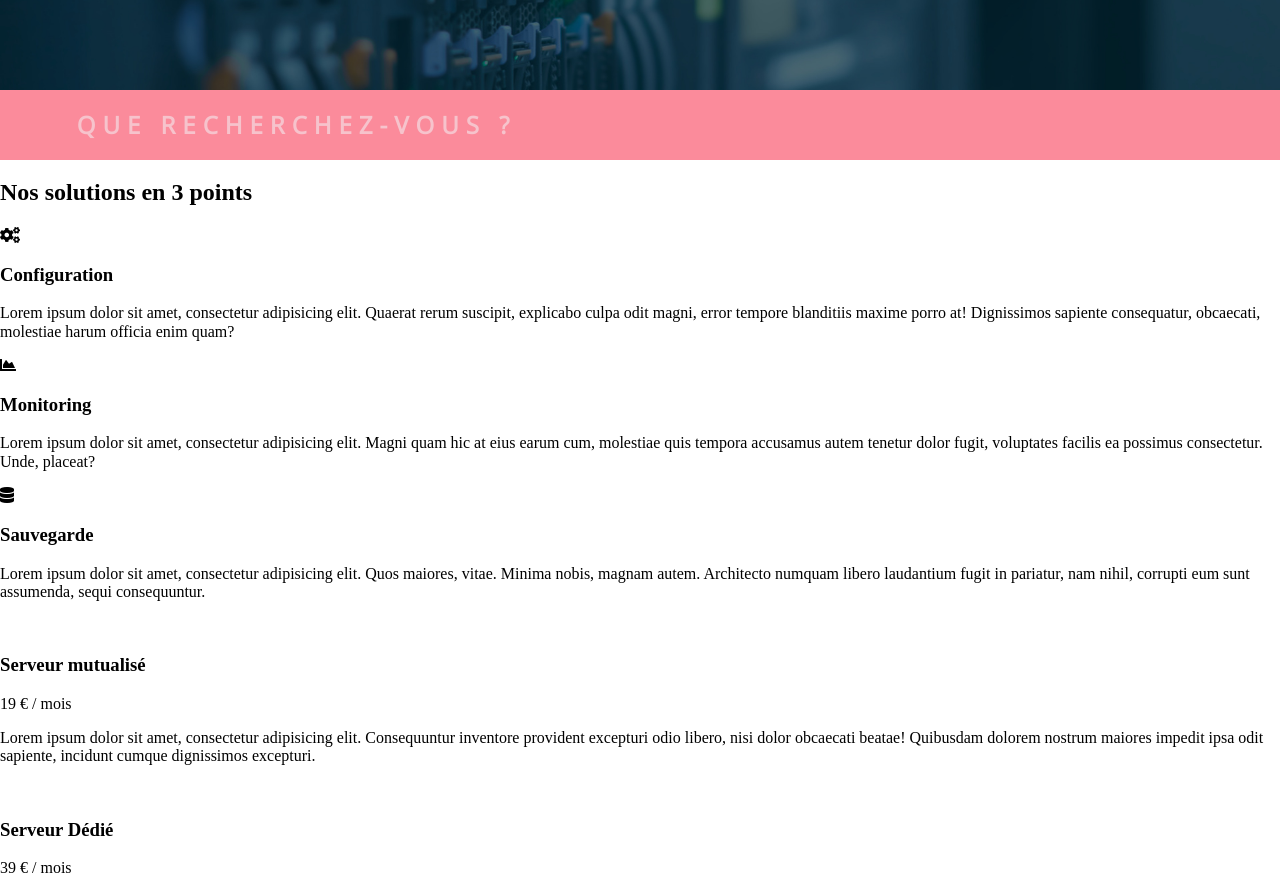
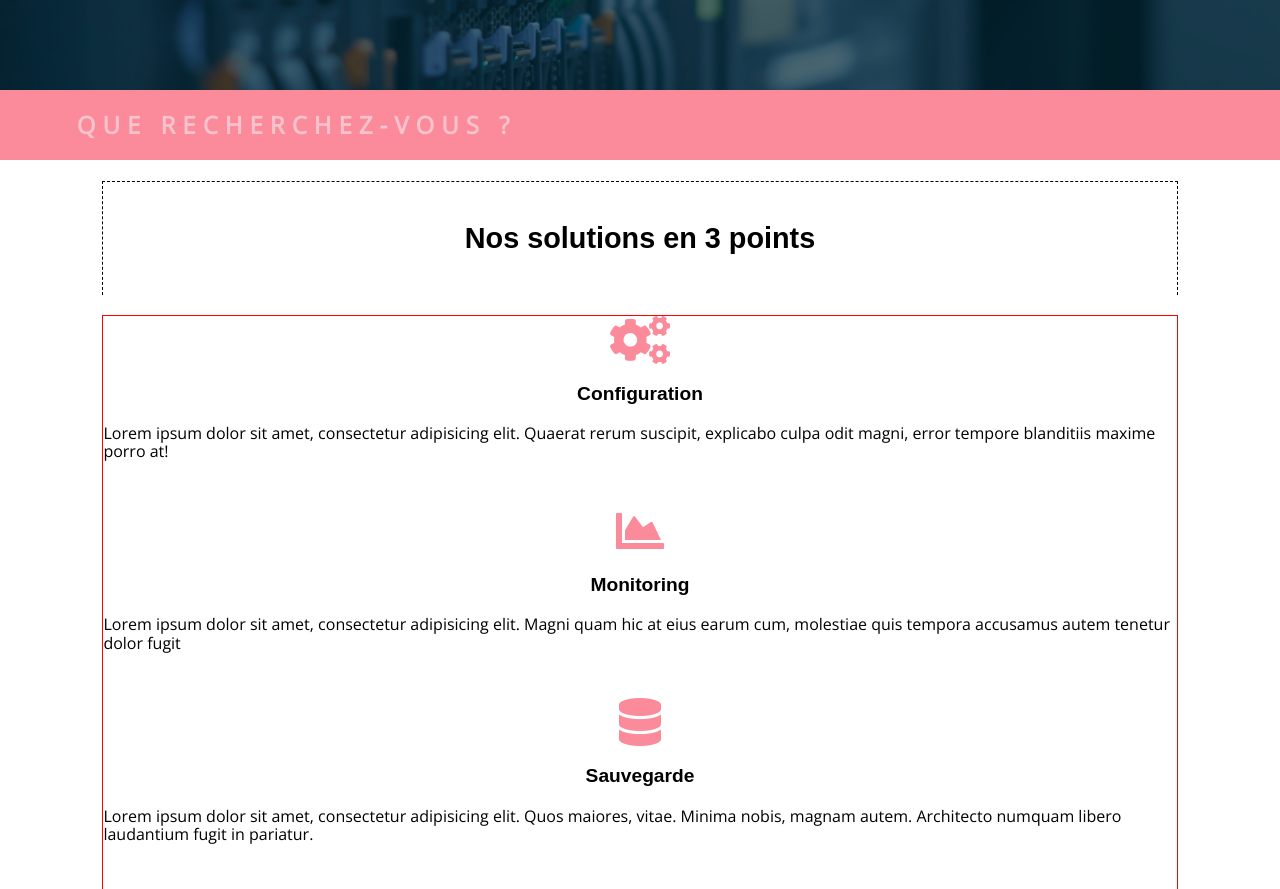
Before and after one commit to Moandh81/mind_geek, a plain HTML site: page index.html in a window 1280 px wide. Shown: the part 851-1740 px from the top of the page. Drawn offline with nearby package versions, Linux system fonts and the light colour scheme; a web font is replaced by a local one.

Commit message:
style section solutions

```diff
--- a/index.html
+++ b/index.html
@@ -62,28 +62,28 @@
 		<div class="container">
 
 			<article>
-				<i class="fas fa-cogs"></i>
+				<i class="fas fa-cogs fa-3x"></i>
 				<br>
 				<h3>Configuration</h3>
-				<p>Lorem ipsum dolor sit amet, consectetur adipisicing elit. Quaerat rerum suscipit, explicabo culpa odit magni, error tempore blanditiis maxime porro at! Dignissimos sapiente consequatur, obcaecati, molestiae harum officia enim quam?</p>
+				<p>Lorem ipsum dolor sit amet, consectetur adipisicing elit. Quaerat rerum suscipit, explicabo culpa odit magni, error tempore blanditiis maxime porro at!</p>
 			</article>
 
 
 
 			<article>
-				<i class="fas fa-chart-area"></i>
+				<i class="fas fa-chart-area fa-3x"></i>
 				<br>
 				<h3>Monitoring</h3>
-				<p>Lorem ipsum dolor sit amet, consectetur adipisicing elit. Magni quam hic at eius earum cum, molestiae quis tempora accusamus autem tenetur dolor fugit, voluptates facilis ea possimus consectetur. Unde, placeat?</p>
+				<p>Lorem ipsum dolor sit amet, consectetur adipisicing elit. Magni quam hic at eius earum cum, molestiae quis tempora accusamus autem tenetur dolor fugit</p>
 			</article>
 
 
 
 			<article>
-				<i class="fas fa-database"></i>
+				<i class="fas fa-database fa-3x"></i>
 				<br>
 				<h3>Sauvegarde</h3>
-				<p>Lorem ipsum dolor sit amet, consectetur adipisicing elit. Quos maiores, vitae. Minima nobis, magnam autem. Architecto numquam libero laudantium fugit in pariatur, nam nihil, corrupti eum sunt assumenda, sequi consequuntur.</p>
+				<p>Lorem ipsum dolor sit amet, consectetur adipisicing elit. Quos maiores, vitae. Minima nobis, magnam autem. Architecto numquam libero laudantium fugit in pariatur.</p>
 			</article>
 
 		</div>
--- a/style.css
+++ b/style.css
@@ -122,6 +122,57 @@ header nav ul li i {
 
 /* début style section solutions */
 
+.solutions {
+	padding-top: 1px; /* annuler fusion des marges */
+	text-align: center;
+}
+
+.solutions h2 {
+
+	font-family: 'Candal', sans-serif;
+	font-size: 1.8em;
+	border:solid 1px blue;
+	width:84%;
+	margin: 20px auto ;
+	padding-top: 40px;
+	padding-bottom: 40px;
+	border: dashed 1px black;
+	border-bottom: none;
 
 
+
+}
+
+
+.solutions .container {
+	display: flex;
+	flex-direction: column;
+	flex-wrap: nowrap;
+	justify-content: flex-start;
+	align-items: stretch;
+	align-content: stretch;
+	border:solid 1px red;
+	text-align: center;
+	width:84%;
+	margin:0 auto;
+}
+
+.container article {
+	margin-bottom: 30px;
+}
+
+.container article i {
+	color: #fb8b9b;
+}
+
+.container article h3 {
+		font-family: 'Candal', sans-serif;
+		font-size: 1.2em;
+}
+
+.container article p {
+		font-family: 'Open Sans', sans-serif;
+		text-align: left;
+
+}
 /* Fin style section solutions */
```
